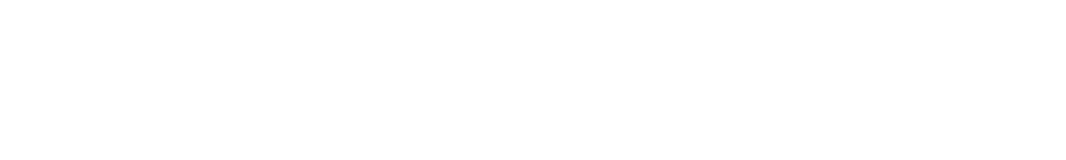
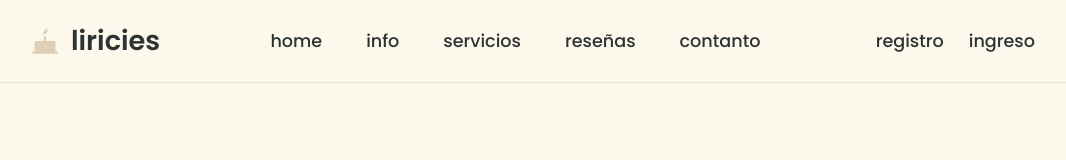
Before and after one commit to alejandrasepulveda/liricies.github.io, a plain HTML site: page index.html in a window 1280 px wide. Shown: the whole page, without its empty margins (97-1163 px from the left). Drawn offline with nearby package versions, Linux system fonts and the light colour scheme.

Commit message:
barra de navegacion y css

```diff
--- a/index.html
+++ b/index.html
@@ -15,6 +15,29 @@
     <link href="https://fonts.googleapis.com/css2?family=Poppins:wght@500;600&display=swap" rel="stylesheet">
 </head>
 <body>
+    <!-- navbar inicio-->
+    <header>
+        <a href="#" class="logo"><i class="ri-cake-fill"></i><span>liricies</span></a>
+
+
+        <ul class="navbar">
+            <li><a href="#home">home</a></li>
+            <li><a href="#info">info</a></li>
+            <li><a href="#servicios">servicios</a></li>
+            <li><a href="#reseñas">reseñas</a></li>
+            <li><a href="#contacto">contanto</a></li>
+        </ul>
+
+        <div class="user">
+            <a href="#">registro</a>
+            <a href="#">ingreso</a>
+            <div class="menu-icon" id="menu-icon"><i class="ri-menu-line"></i></div>
+        </div>
+
+    </header>
+<!-- navbar final  -->
+
+
     <!-- js link -->
     <script src="script.js"></script>
 </body>
--- a/style.css
+++ b/style.css
@@ -13,3 +13,78 @@
     --text-color:#2C3333;
     --other-color:#BBAB8C;
 }
+body{
+    min-height: 100vh;
+    color: var(--text-color);
+    background-color: var(--backgroung-color);
+}
+
+header{
+    position: fixed;
+    top: 0;
+    right: 0;
+    width: 100%;
+    z-index: 1000;
+    display: flex;
+    align-items: center;
+    justify-content: space-between;
+    background-color: var(--background-color);
+    box-shadow: 0 1px 0 rgb(14 55 54 / 10%);
+    padding: 20px 10%;
+    transition: all 0.5s ease;
+}
+.logo{
+    display: flex;
+    align-items: center;
+}
+
+.logo i{
+    color: var(--main-color);
+    font-size: 28px;
+    width: 40px;
+}
+.logo span{
+    color: var(--text-color);
+    font-size: 1.7rem;
+    font-weight: 600;
+}
+
+.navbar{
+    display: flex;
+
+}
+.navbar a{
+    color: var(--text-color);
+    font-size: 1.1rem;
+    font-weight: 500;
+    margin: 10px 22px;
+    transform: all 0.5s ease;
+}
+.navbar a:hover{
+    color: var(--main-color);
+}
+
+.user{
+    display: flex;
+}
+.user a{
+    color: var(--text-color);
+    font-size: 1.1rem;
+    margin-left: 5px;
+    margin-right: 20px;
+    transition: all 0.5s ease;
+}
+.user a:hover{
+    color:var(--main-color);
+}
+
+#menu-icon{
+    color: var(--text-color);
+    display: flex;
+    align-items: center;
+    justify-content: center;
+    font-size: 25px;
+    border-radius: 50%;
+    cursor: pointer;
+    display: none;
+}
```
